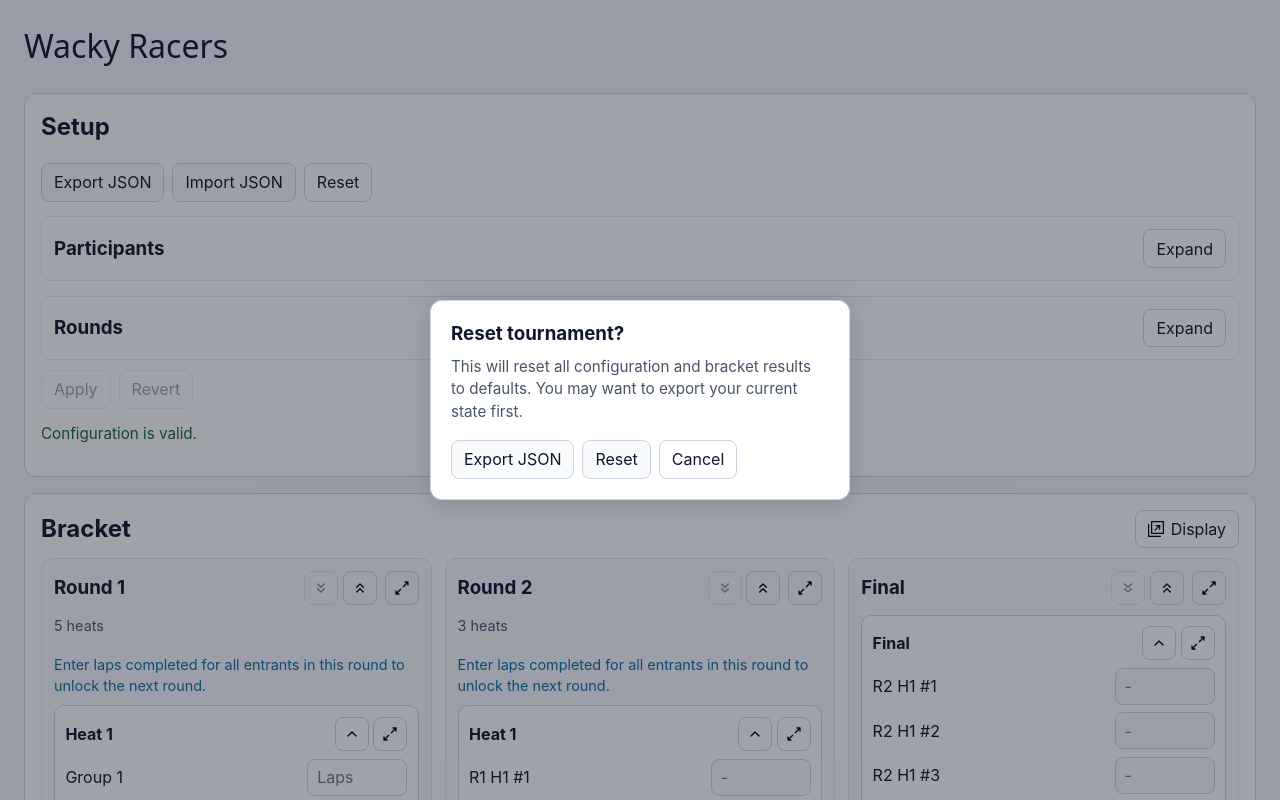
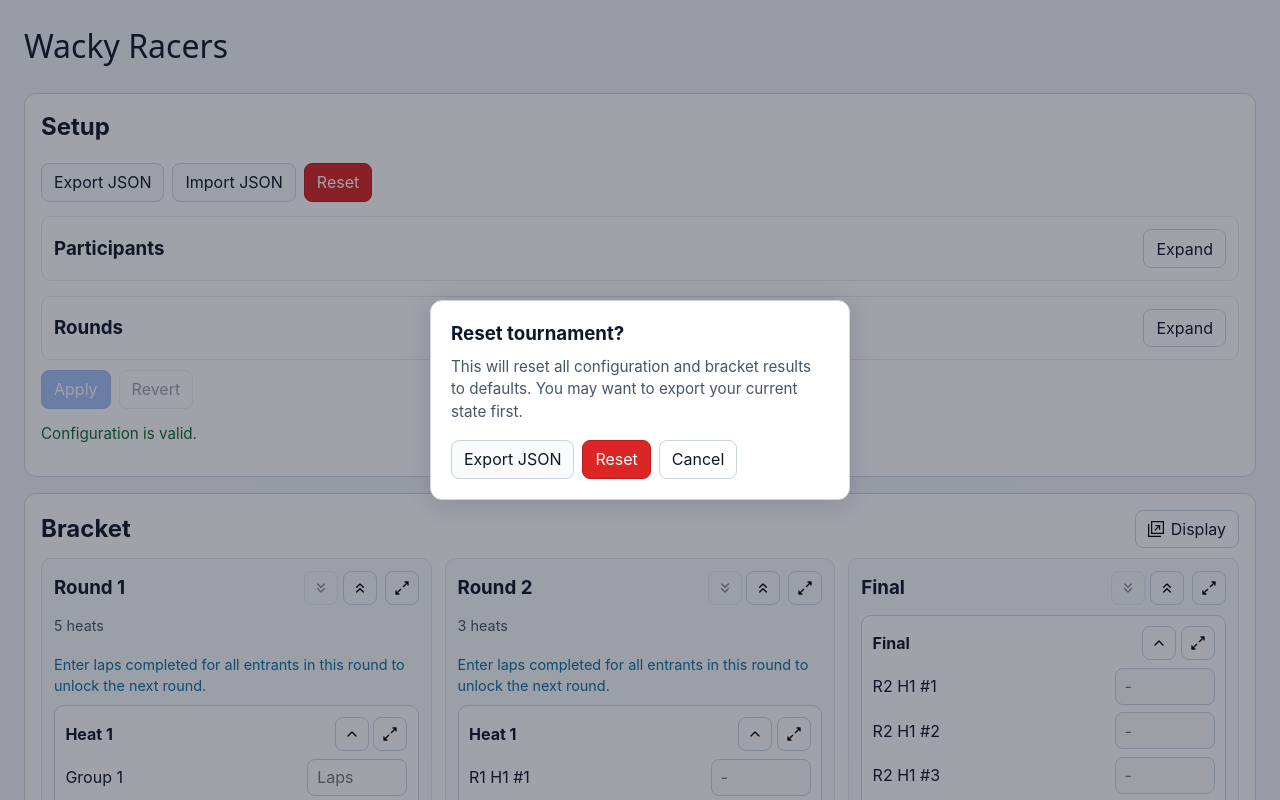
Before and after one commit to harrymander/wacky-bracket, a React (Vite) app: page / in a window 1280 px wide. Both pictures are taken after a click on the button "Reset". Shown: the top 800 px of the page. Built offline with nearby package versions, Linux system fonts and the light colour scheme; a web font is replaced by a local one.

Commit message:
Color some of the buttons

```diff
--- a/src/components/ConfirmModal.tsx
+++ b/src/components/ConfirmModal.tsx
@@ -5,6 +5,7 @@ type ConfirmModalProps = {
   title: string
   message: string
   confirmLabel: string
+  confirmClassName?: string
   onConfirm: () => void
   onCancel: () => void
   onExportJson: () => void
@@ -15,6 +16,7 @@ export const ConfirmModal = ({
   title,
   message,
   confirmLabel,
+  confirmClassName = '',
   onConfirm,
   onCancel,
   onExportJson,
@@ -41,7 +43,7 @@ export const ConfirmModal = ({
           <button type="button" onClick={onExportJson}>
             Export JSON
           </button>
-          <button type="button" onClick={onConfirm}>
+          <button type="button" className={confirmClassName || undefined} onClick={onConfirm}>
             {confirmLabel}
           </button>
           <button type="button" className="ghost" onClick={onCancel}>
--- a/src/components/SetupPanel.tsx
+++ b/src/components/SetupPanel.tsx
@@ -92,7 +92,7 @@ export const SetupPanel = ({
           Import JSON
           <input name="import-json-file" type="file" accept="application/json" onChange={handleImportJson} />
         </label>
-        <button type="button" className="ghost" onClick={onRequestReset}>
+        <button type="button" className="danger" onClick={onRequestReset}>
           Reset
         </button>
       </div>
@@ -118,7 +118,7 @@ export const SetupPanel = ({
       />
 
       <div className="io-row">
-        <button type="button" disabled={!hasPendingChanges || errors.length > 0} onClick={onRequestApply}>
+        <button type="button" className="primary" disabled={!hasPendingChanges || errors.length > 0} onClick={onRequestApply}>
           Apply
         </button>
         <button type="button" className="ghost" disabled={!hasPendingChanges} onClick={onRevertDrafts}>
@@ -145,6 +145,7 @@ export const SetupPanel = ({
         title="Apply changes?"
         message="Applying these changes will reset all bracket results. You may want to export your current state first."
         confirmLabel="Apply"
+        confirmClassName="primary"
         onConfirm={onConfirmApply}
         onCancel={onCancelApply}
         onExportJson={onExportJson}
@@ -155,6 +156,7 @@ export const SetupPanel = ({
         title="Reset tournament?"
         message="This will reset all configuration and bracket results to defaults. You may want to export your current state first."
         confirmLabel="Reset"
+        confirmClassName="danger"
         onConfirm={onConfirmReset}
         onCancel={onCancelReset}
         onExportJson={onExportJson}
@@ -165,6 +167,7 @@ export const SetupPanel = ({
         title="Import tournament?"
         message="This will replace all configuration and bracket results with the imported data. You may want to export your current state first."
         confirmLabel="Import"
+        confirmClassName="primary"
         onConfirm={onConfirmImport}
         onCancel={onCancelImport}
         onExportJson={onExportJson}
--- a/src/styles/base.css
+++ b/src/styles/base.css
@@ -23,6 +23,18 @@ button.ghost {
   background: transparent;
 }
 
+button.primary {
+  background: #2563eb;
+  border-color: #1d4ed8;
+  color: #ffffff;
+}
+
+button.danger {
+  background: #dc2626;
+  border-color: #b91c1c;
+  color: #ffffff;
+}
+
 button:disabled {
   opacity: 0.4;
   cursor: default;
```
